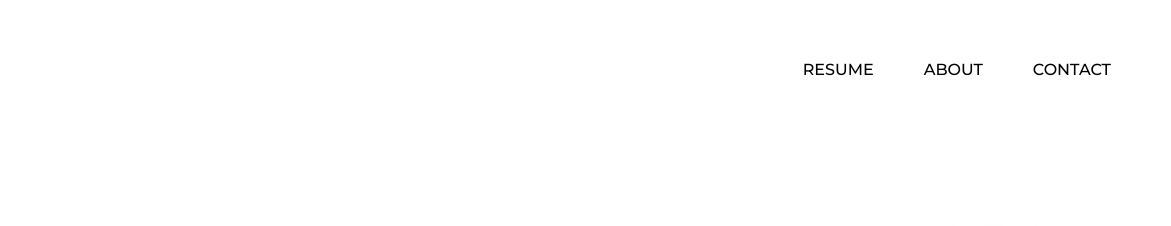
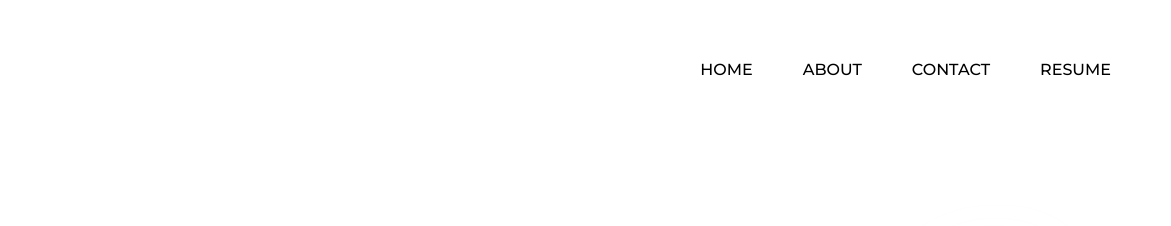
Before and after one commit to ritikarameshh/website, a plain HTML site: page about.html in a window 1280 px wide. Shown: the top 226 px of the page, 109-1280 px from the left. Drawn offline with nearby package versions, Linux system fonts and the light colour scheme; a web font is replaced by a local one.

Commit message:
changes: added home on navbar in all pages

```diff
--- a/about.html
+++ b/about.html
@@ -51,7 +51,7 @@
                 <ul class="nav-menu">
 
                     <li class="nav-item">
-                        <a href="new-pdf/Resume.pdf" class="nav-link" target="new-pdf/Resume.pdf">RESUME</a>
+                        <a href="index.html" class="nav-link">HOME</a>
                     </li>
 
                     <li class="nav-item">
@@ -60,6 +60,10 @@
 
                     <li class="nav-item">
                         <a href="contact.html" class="nav-link">CONTACT</a>
+                    </li>
+
+                    <li class="nav-item">
+                        <a href="new-pdf/Resume.pdf" class="nav-link" target="new-pdf/Resume.pdf">RESUME</a>
                     </li>
 
                 </ul>
```
Also changed, not shown: author.html (+5 -1 lines), contact.html (+5 -1 lines), forhealth.html (+5 -1 lines), lively.html (+5 -1 lines), vision.html (+5 -1 lines), zelle.html (+5 -1 lines).
